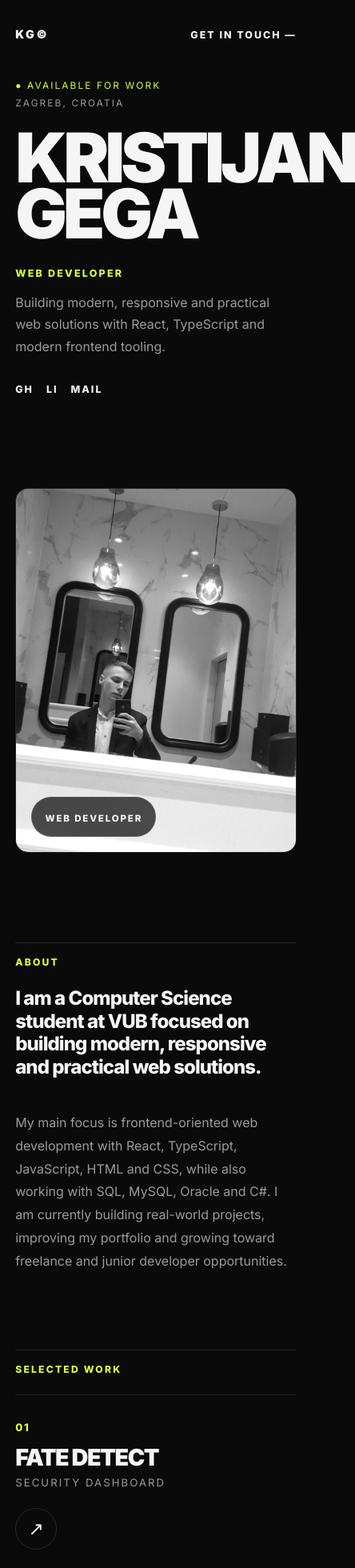
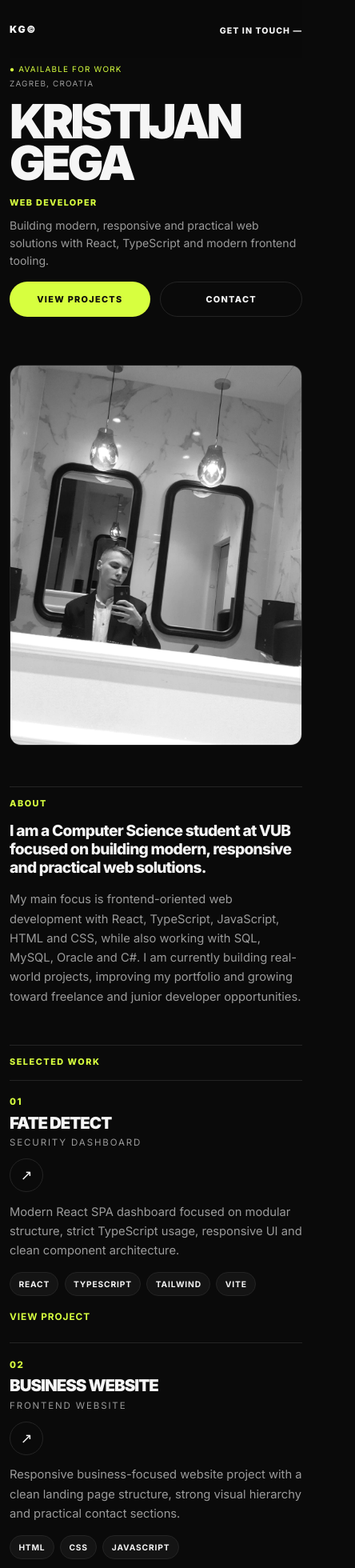
Before and after one commit to kgega-dev/kgega-portfolio, a React (Vite) app: page / in a window 390 px wide. Shown: the top 1960 px of the page at 80% size, 444 px wide, since content can reach past the window. Built offline with nearby package versions, Linux system fonts and the light colour scheme.

Commit message:
Refine portfolio layout and project UX

```diff
--- a/src/App.tsx
+++ b/src/App.tsx
@@ -6,14 +6,23 @@ function App() {
 
   return (
     <div className="portfolio">
-      <nav className="header">
-        <div className="logo">KG©</div>
-        <div className="contact-link">
-          <a href={`mailto:${personalInfo.email}`}>GET IN TOUCH —</a>
-        </div>
+      <header className="header">
+        <a href="#home" className="logo">
+          KG©
+        </a>
+
+        <nav className="nav">
+          <a href="#about">About</a>
+          <a href="#projects">Projects</a>
+          <a href="#contact">Contact</a>
         </nav>
 
-      <main className="hero">
+        <div className="contact-link">
+          <a href="#contact">GET IN TOUCH —</a>
+        </div>
+      </header>
+
+      <main className="hero" id="home">
         <div className="hero-top">
           <span className="availability">● AVAILABLE FOR WORK</span>
           <span className="location">{personalInfo.location}</span>
@@ -31,14 +40,13 @@ function App() {
             <p className="statement">{personalInfo.statement}</p>
           </div>
 
-          <div className="socials">
-            <a href={personalInfo.github} target="_blank" rel="noreferrer">
-              GH
+          <div className="hero-actions">
+            <a href="#projects" className="primary-btn">
+              View Projects
             </a>
-            <a href={personalInfo.linkedin} target="_blank" rel="noreferrer">
-              LI
+            <a href="#contact" className="secondary-btn">
+              Contact
             </a>
-            <a href={`mailto:${personalInfo.email}`}>MAIL</a>
           </div>
         </div>
       </main>
@@ -50,13 +58,10 @@ function App() {
             alt="Kristijan Gega"
             className="main-img"
           />
-          <div className="image-badge">
-            <span>WEB DEVELOPER</span>
-          </div>
         </div>
       </section>
 
-      <section className="about-section">
+      <section className="about-section" id="about">
         <div className="section-label">ABOUT</div>
 
         <div className="about-grid">
@@ -78,8 +83,16 @@ function App() {
       <section className="work-section" id="projects">
         <div className="section-label">SELECTED WORK</div>
 
+        <div className="work-list">
           {projects.map((project) => (
-          <article key={project.id} className="work-item">
+            <a
+              key={project.id}
+              href={project.link}
+              target="_blank"
+              rel="noreferrer"
+              className="work-item"
+              aria-label={`Open ${project.title}`}
+            >
               <div className="work-head">
                 <div className="work-num">{project.id}</div>
 
@@ -88,15 +101,7 @@ function App() {
                   <p className="work-type">{project.type}</p>
                 </div>
 
-              <a
-                href={project.link}
-                className="work-arrow"
-                target="_blank"
-                rel="noreferrer"
-                aria-label={`Open ${project.title}`}
-              >
-                ↗
-              </a>
+                <div className="work-arrow">↗</div>
               </div>
 
               <div className="work-body">
@@ -109,9 +114,14 @@ function App() {
                     </span>
                   ))}
                 </div>
+
+                <div className="work-links">
+                  <span className="project-link">View Project</span>
                 </div>
-          </article>
+              </div>
+            </a>
           ))}
+        </div>
       </section>
 
       <section className="stack-section">
--- a/src/styles.css
+++ b/src/styles.css
@@ -30,6 +30,7 @@ body {
 
 a {
   color: inherit;
+  text-decoration: none;
 }
 
 img {
@@ -41,11 +42,18 @@ img {
   padding: 0 4vw;
 }
 
+/* Header */
 .header {
-  height: 92px;
+  position: sticky;
+  top: 0;
+  z-index: 20;
+  height: 88px;
   display: flex;
   justify-content: space-between;
   align-items: center;
+  gap: 1rem;
+  background: rgba(10, 10, 10, 0.86);
+  backdrop-filter: blur(12px);
 }
 
 .logo {
@@ -54,18 +62,37 @@ img {
   letter-spacing: 0.18em;
 }
 
+.nav {
+  display: flex;
+  gap: 1.2rem;
+  align-items: center;
+}
+
+.nav a {
+  font-size: 0.76rem;
+  font-weight: 700;
+  letter-spacing: 0.12em;
+  text-transform: uppercase;
+  color: var(--muted);
+  transition: color 0.2s ease;
+}
+
+.nav a:hover {
+  color: var(--fg);
+}
+
 .contact-link a {
-  text-decoration: none;
-  font-size: 0.78rem;
+  font-size: 0.76rem;
   font-weight: 800;
   letter-spacing: 0.16em;
   transition: opacity 0.2s ease;
 }
 
 .contact-link a:hover {
-  opacity: 0.7;
+  opacity: 0.72;
 }
 
+/* Hero */
 .hero {
   min-height: 72vh;
   display: flex;
@@ -90,7 +117,7 @@ img {
 }
 
 .main-title {
-  font-size: clamp(4.5rem, 14vw, 11rem);
+  font-size: clamp(4.6rem, 14vw, 11rem);
   line-height: 0.82;
   letter-spacing: -0.06em;
   font-weight: 900;
@@ -128,27 +155,46 @@ img {
   color: var(--muted);
 }
 
-.socials {
+.hero-actions {
   display: flex;
-  gap: 1rem;
+  gap: 0.8rem;
   flex-wrap: wrap;
 }
 
-.socials a {
-  text-decoration: none;
+.primary-btn,
+.secondary-btn {
+  display: inline-flex;
+  align-items: center;
+  justify-content: center;
+  min-width: 150px;
+  padding: 0.95rem 1.15rem;
+  border-radius: 999px;
   font-size: 0.78rem;
   font-weight: 800;
-  letter-spacing: 0.16em;
-  padding-bottom: 0.2rem;
-  border-bottom: 1px solid transparent;
-  transition: border-color 0.2s ease, opacity 0.2s ease;
+  letter-spacing: 0.12em;
+  text-transform: uppercase;
+  transition: transform 0.2s ease, opacity 0.2s ease, border-color 0.2s ease,
+    background-color 0.2s ease;
 }
 
-.socials a:hover {
-  border-color: var(--fg);
-  opacity: 0.8;
+.primary-btn {
+  background: var(--accent);
+  color: #0a0a0a;
 }
 
+.secondary-btn {
+  border: 1px solid var(--line);
+  color: var(--fg);
+  background: transparent;
+}
+
+.primary-btn:hover,
+.secondary-btn:hover {
+  transform: translateY(-2px);
+  opacity: 0.9;
+}
+
+/* Image */
 .image-section {
   margin: 4rem 0 7rem;
 }
@@ -177,24 +223,7 @@ img {
   transform: scale(1.03);
 }
 
-.image-badge {
-  position: absolute;
-  left: 1.2rem;
-  bottom: 1.2rem;
-  background: rgba(10, 10, 10, 0.72);
-  border: 1px solid rgba(255, 255, 255, 0.08);
-  backdrop-filter: blur(10px);
-  padding: 0.85rem 1rem;
-  border-radius: 999px;
-}
-
-.image-badge span {
-  font-size: 0.72rem;
-  font-weight: 800;
-  letter-spacing: 0.16em;
-  color: var(--fg);
-}
-
+/* Shared section label */
 .section-label {
   font-size: 0.76rem;
   font-weight: 800;
@@ -203,6 +232,7 @@ img {
   margin-bottom: 1.5rem;
 }
 
+/* About */
 .about-section {
   padding: 1rem 0 6rem;
   border-top: 1px solid var(--line);
@@ -228,15 +258,23 @@ img {
   max-width: 720px;
 }
 
+/* Work */
 .work-section {
   padding: 1rem 0 6rem;
   border-top: 1px solid var(--line);
 }
 
+.work-list {
+  display: flex;
+  flex-direction: column;
+}
+
 .work-item {
+  display: block;
   border-top: 1px solid var(--line);
   padding: 2rem 0 2.4rem;
-  transition: background-color 0.25s ease, padding-left 0.25s ease;
+  transition: background-color 0.25s ease, padding-left 0.25s ease,
+    border-color 0.25s ease;
 }
 
 .work-item:last-child {
@@ -285,13 +323,12 @@ img {
   border-radius: 999px;
   display: grid;
   place-items: center;
-  text-decoration: none;
   font-size: 1.45rem;
   transition: background-color 0.2s ease, border-color 0.2s ease,
     transform 0.2s ease;
 }
 
-.work-arrow:hover {
+.work-item:hover .work-arrow {
   background: var(--accent-soft);
   border-color: rgba(215, 255, 63, 0.22);
   transform: translateY(-2px);
@@ -327,6 +364,26 @@ img {
   color: var(--fg);
 }
 
+.work-links {
+  margin-top: 1.2rem;
+}
+
+.project-link {
+  font-size: 0.86rem;
+  font-weight: 700;
+  letter-spacing: 0.08em;
+  text-transform: uppercase;
+  color: var(--accent);
+  border-bottom: 1px solid transparent;
+  transition: border-color 0.2s ease, opacity 0.2s ease;
+}
+
+.work-item:hover .project-link {
+  border-color: var(--accent);
+  opacity: 0.85;
+}
+
+/* Stack */
 .stack-section {
   padding: 1rem 0 6rem;
   border-top: 1px solid var(--line);
@@ -358,6 +415,7 @@ img {
   }
 }
 
+/* Contact */
 .contact-section {
   padding: 1rem 0 6rem;
   border-top: 1px solid var(--line);
@@ -391,7 +449,6 @@ img {
 }
 
 .contact-links a {
-  text-decoration: none;
   font-size: 1rem;
   color: var(--fg);
   border-bottom: 1px solid transparent;
@@ -403,6 +460,7 @@ img {
   opacity: 0.8;
 }
 
+/* Footer */
 .footer {
   padding: 2rem 0 4rem;
   font-size: 0.7rem;
@@ -412,6 +470,7 @@ img {
   border-top: 1px solid var(--line);
 }
 
+/* Responsive */
 @media (max-width: 1024px) {
   .about-grid,
   .contact-grid {
@@ -425,26 +484,45 @@ img {
 
 @media (max-width: 768px) {
   .portfolio {
-    padding: 0 1.2rem;
+    padding: 0 0.9rem;
   }
 
   .header {
-    height: 84px;
+    height: 72px;
+    gap: 0.6rem;
+  }
+
+  .logo {
+    font-size: 0.76rem;
+    letter-spacing: 0.14em;
+  }
+
+  .nav {
+    display: none;
+  }
+
+  .contact-link a {
+    font-size: 0.66rem;
+    letter-spacing: 0.1em;
   }
 
   .hero {
     min-height: auto;
-    padding: 1rem 0 3rem;
+    padding: 0.5rem 0 2.2rem;
   }
 
   .hero-top {
     flex-direction: column;
-    gap: 0.5rem;
-    margin-bottom: 1.6rem;
+    gap: 0.35rem;
+    margin-bottom: 1rem;
+    font-size: 0.62rem;
+    letter-spacing: 0.12em;
   }
 
   .main-title {
-    font-size: 22vw;
+    font-size: 4.4rem;
+    line-height: 0.88;
+    letter-spacing: -0.07em;
   }
 
   .indent {
@@ -454,35 +532,191 @@ img {
   .hero-footer {
     flex-direction: column;
     align-items: flex-start;
+    gap: 1rem;
+    margin-top: 1rem;
+  }
+
+  .hero-copy {
+    max-width: 100%;
+  }
+
+  .role {
+    font-size: 0.68rem;
+    margin-bottom: 0.7rem;
+    letter-spacing: 0.12em;
+  }
+
+  .statement {
+    max-width: 100%;
+    font-size: 0.92rem;
+    line-height: 1.55;
+  }
+
+  .hero-actions {
+    width: 100%;
+  }
+
+  .primary-btn,
+  .secondary-btn {
+    min-width: 0;
+    flex: 1 1 0;
+    padding: 0.85rem 0.9rem;
+    font-size: 0.68rem;
+  }
+
+  .image-section {
+    margin: 1.6rem 0 3.2rem;
   }
 
   .profile-wrapper {
-    height: 54vh;
-    min-height: 340px;
-    border-radius: 16px;
+    height: auto;
+    min-height: 0;
+    aspect-ratio: 4 / 5;
+    border-radius: 14px;
   }
 
-  .work-head {
-    grid-template-columns: 1fr;
+  .about-section,
+  .work-section,
+  .stack-section,
+  .contact-section {
+    padding: 0.8rem 0 3rem;
   }
 
-  .work-num {
-    padding-top: 0;
+  .section-label {
+    font-size: 0.68rem;
+    margin-bottom: 1rem;
+    letter-spacing: 0.14em;
   }
 
-  .work-arrow {
-    margin-top: 0.5rem;
+  .about-grid,
+  .contact-grid {
+    grid-template-columns: 1fr;
+    gap: 1rem;
   }
 
-  .work-title-wrap h2 {
-    font-size: 1.8rem;
+  .about-lead {
+    font-size: 1.35rem;
+    line-height: 1.2;
+  }
+
+  .about-text,
+  .work-desc,
+  .contact-grid p {
+    font-size: 0.92rem;
+    line-height: 1.65;
+  }
+
+  .work-item {
+    padding: 1.2rem 0 1.5rem;
   }
 
   .work-item:hover {
     padding-left: 0;
   }
 
+  .work-head {
+    grid-template-columns: 1fr;
+    gap: 0.6rem;
+  }
+
+  .work-num {
+    padding-top: 0;
+    font-size: 0.72rem;
+  }
+
+  .work-title-wrap h2 {
+    font-size: 1.45rem;
+    line-height: 1;
+  }
+
+  .work-type {
+    font-size: 0.72rem;
+    margin-top: 0.45rem;
+  }
+
+  .work-arrow {
+    width: 42px;
+    height: 42px;
+    font-size: 1.1rem;
+    margin-top: 0.2rem;
+  }
+
+  .work-body {
+    margin-left: 0;
+    margin-top: 0.8rem;
+    max-width: 100%;
+  }
+
+  .work-tech {
+    gap: 0.45rem;
+    margin-top: 0.9rem;
+  }
+
+  .tech-pill {
+    font-size: 0.64rem;
+    padding: 0.5rem 0.65rem;
+    letter-spacing: 0.08em;
+  }
+
+  .work-links {
+    margin-top: 0.9rem;
+  }
+
+  .project-link {
+    font-size: 0.74rem;
+  }
+
   .stack-item {
-    font-size: 3rem;
+    font-size: 1.8rem;
+    padding: 0 0.7rem;
+  }
+
+  .contact-grid h3 {
+    font-size: 1.4rem;
+    margin-bottom: 0.7rem;
+  }
+
+  .contact-links {
+    gap: 0.7rem;
+  }
+
+  .contact-links a {
+    font-size: 0.92rem;
+  }
+
+  .footer {
+    padding: 1.3rem 0 2.3rem;
+    font-size: 0.62rem;
+    line-height: 1.5;
   }
 }
+
+@media (max-width: 480px) {
+  .portfolio {
+    padding: 0 0.75rem;
+  }
+
+  .main-title {
+    font-size: 3.7rem;
+  }
+
+  .statement {
+    font-size: 0.88rem;
+  }
+
+  .about-lead {
+    font-size: 1.2rem;
+  }
+
+  .work-title-wrap h2 {
+    font-size: 1.28rem;
+  }
+
+  .profile-wrapper {
+    aspect-ratio: 4 / 5.2;
+  }
+
+  .stack-item {
+    font-size: 1.5rem;
+  }
+}
```
Lines whose indentation alone changed are shown as unchanged.
